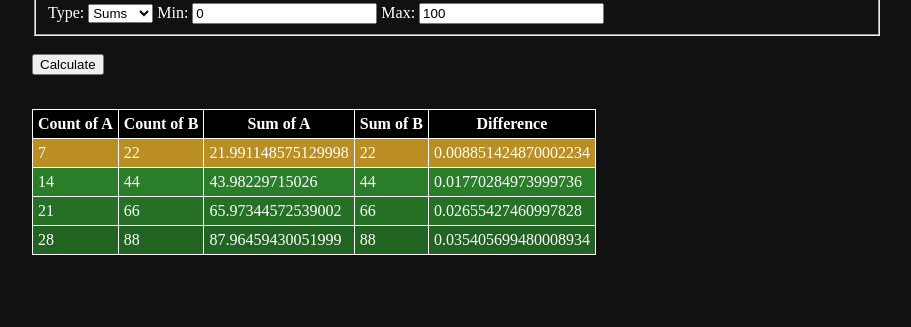
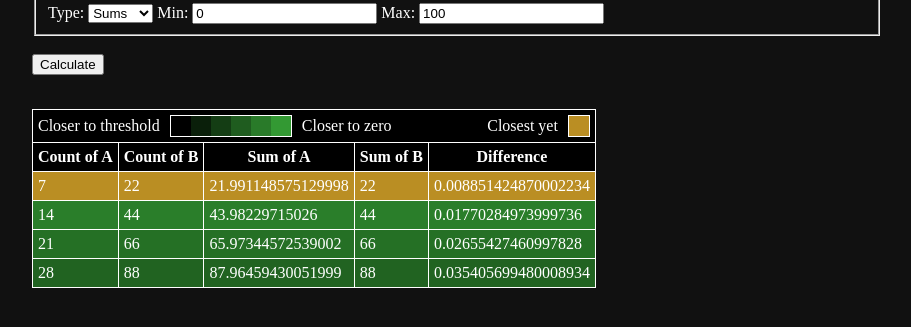
Before and after one commit to ParadigmMango2/RatioMatcher, a plain HTML site: page index.html in a window 1280 px wide. Both pictures are taken after a click on the button "Calculate". Shown: the part 159-486 px from the top of the page, without its empty margins (183-1094 px from the left). Drawn offline with Linux system fonts and the light colour scheme.

Commit message:
added color-coding legend to table

```diff
--- a/ratio-matcher.js
+++ b/ratio-matcher.js
@@ -90,7 +90,7 @@ function calculate() {
     min: parseFloat(minLimit.value),
     max: parseFloat(maxLimit.value)
   });
-  status.textContent = "Calculating and rendering...";
+  status.textContent = "Rendering...";
   calculationsTable.innerHTML = "";
 
   worker.onmessage = function(event) {
@@ -107,6 +107,30 @@ function calculate() {
     // Add data to table
     const tableHead = document.createElement("thead");
     tableHead.innerHTML = `
+      <tr>
+        <th colspan="5" class="legend-header">
+          <div class="legend">
+            <div id="gradient-descriptor" class="descriptor">
+              <p>Closer to threshold</p>
+              <div class="gradient-border">
+                <div class="square" style="background-color: #000000;"></div>
+                <div class="square" style="background-color: #0a1f0a;"></div>
+                <div class="square" style="background-color: #143d14;"></div>
+                <div class="square" style="background-color: #1f5c1f;"></div>
+                <div class="square" style="background-color: #297a29;"></div>
+                <div class="square" style="background-color: #339933;"></div>
+              </div>
+              <p>Closer to zero</p>
+            </div>
+            <div id="closest-yet-descriptor" class="descriptor">
+              <p>Closest yet</p>
+              <div class="gradient-border">
+                <div class="square" style="background-color: #BA8E23;"></div>
+              </div>
+            </div>
+          </div>
+        </th>
+      </tr>
       <tr>
         <th>Count of A</th>
         <th>Count of B</th>
--- a/styles.css
+++ b/styles.css
@@ -6,6 +6,35 @@ body {
 }
 
 #ratio-matcher {
+  .legend {
+    display: flex;
+  }
+
+  .descriptor {
+    display: inline-flex;
+    align-items: center;
+    gap: 10px;
+  }
+
+  #closest-yet-descriptor {
+    margin-left: auto;
+  }
+
+  .legend p {
+    margin-top: 0;
+    margin-bottom: 0;
+  }
+
+  .gradient-border {
+    display: inline-flex;
+    border: 1px solid white;
+  }
+
+  .square {
+    width: 20px;
+    height: 20px;
+  }
+
   #calculations-scroll {
     max-height: 500px;
     overflow-y: auto;
@@ -33,6 +62,12 @@ body {
       border-top: 1px solid white;
     }
 
+    th.legend-header {
+      font-weight: normal;
+
+      border-bottom: 0;
+    }
+
     td:first-child, th:first-child {
       border-left: 1px solid white;
     }
```
